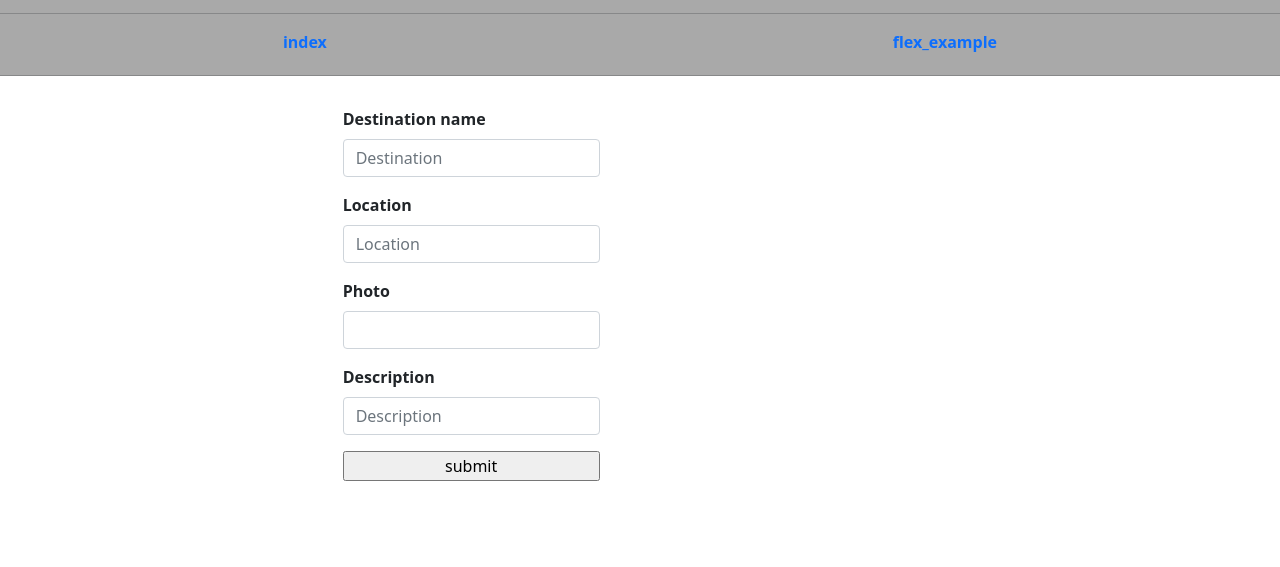
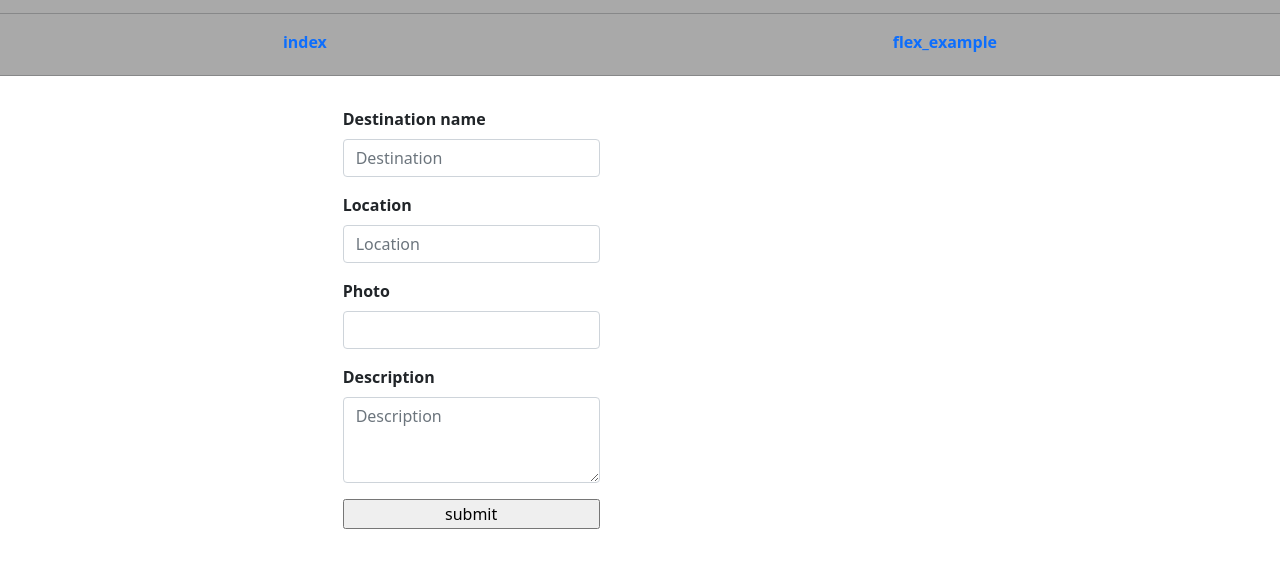
Before and after one commit to GeniusAlg0s/first_html, a plain HTML site: page destinations.html in a window 1280 px wide. Shown: the part 83-650 px from the top of the page. Drawn offline with nearby package versions, Linux system fonts and the light colour scheme.

Commit message:
small stuff

```diff
--- a/destinations.html
+++ b/destinations.html
@@ -68,12 +68,12 @@
               >Description</label
             >
 
-            <input
-              type="text"
+            <textarea
               class="form-control"
               id="Description"
               placeholder="Description"
-            />
+              rows="3"
+            ></textarea>
           </div>
           <input type="submit" value="submit" />
         </div>
```
Also changed, not shown: dest.js (+9 -9 lines).
